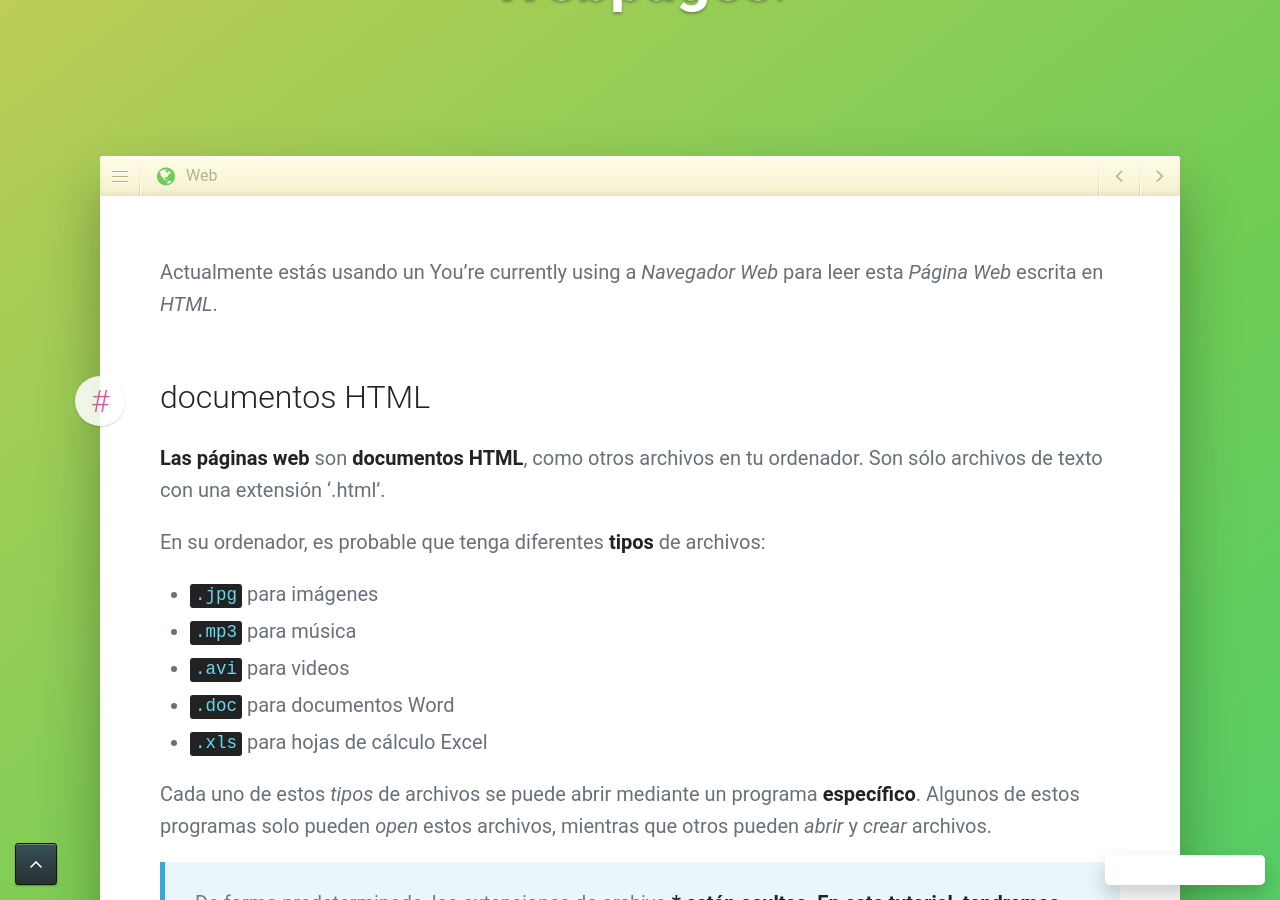
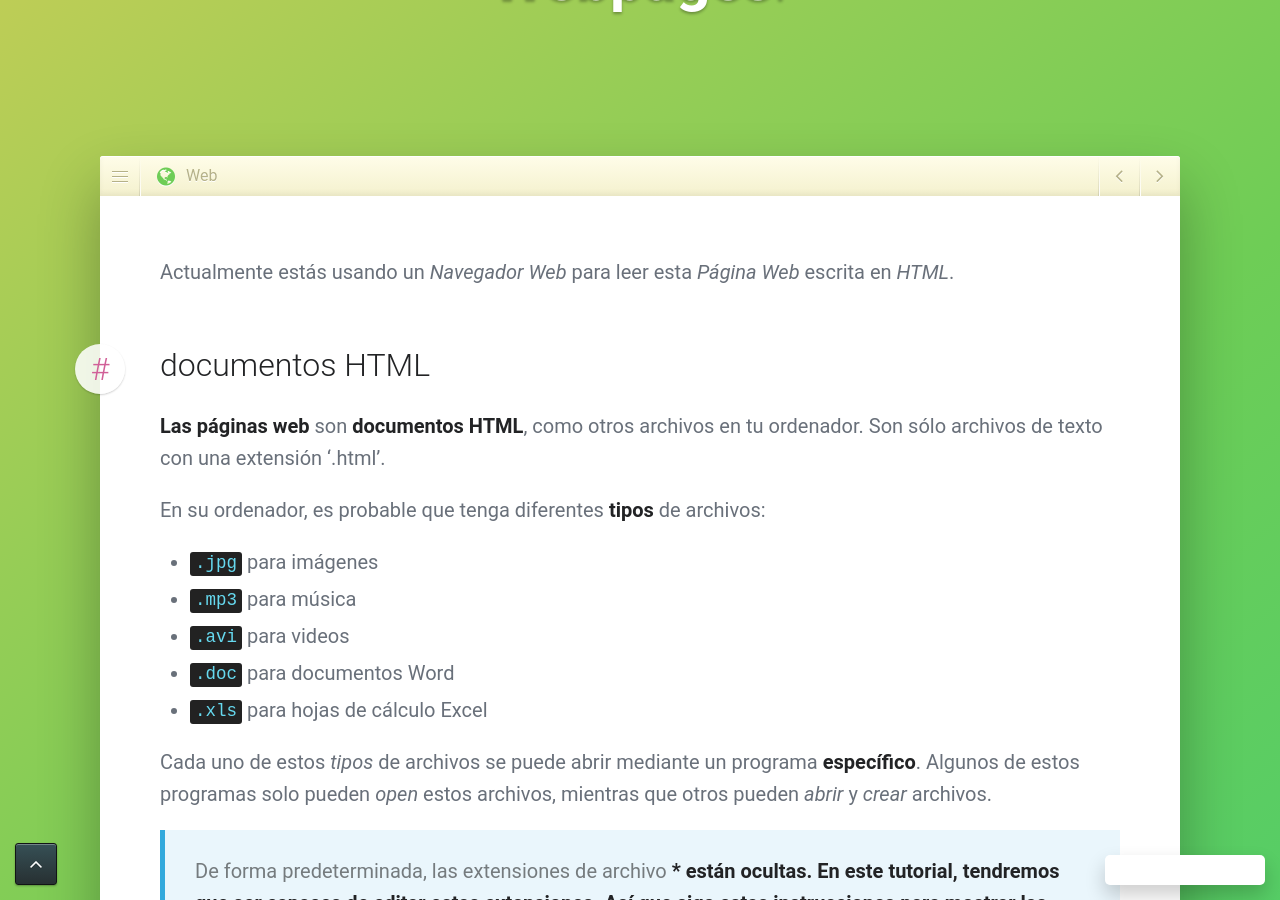
Before and after one commit to jgthms/marksheet, a Jekyll site: the page built from _posts/2015-01-04-browser.md, in a window 1280 px wide and 900 px high, scrolled down 500 px. Built offline with Jekyll 4.4.1, drawn with Linux system fonts in a browser that asks for light colours; nearby versions of some CDN libraries; a script that is not in the unit is left out; comment, search, counter and statistics services are not loaded.

Commit message:
Fin traducción fichero 4

```diff
--- a/_posts/2015-01-04-browser.md
+++ b/_posts/2015-01-04-browser.md
@@ -5,7 +5,7 @@ subtitle: "A browser is a <strong>document</strong> viewer. What kind of documen
 section: web
 ---
 
-Actualmente estás usando un You're currently using a _Navegador Web_ para leer esta _Página Web_ escrita en  _HTML_.
+Actualmente estás usando un _Navegador Web_ para leer esta _Página Web_ escrita en  _HTML_.
 
 ### documentos HTML
 
```
